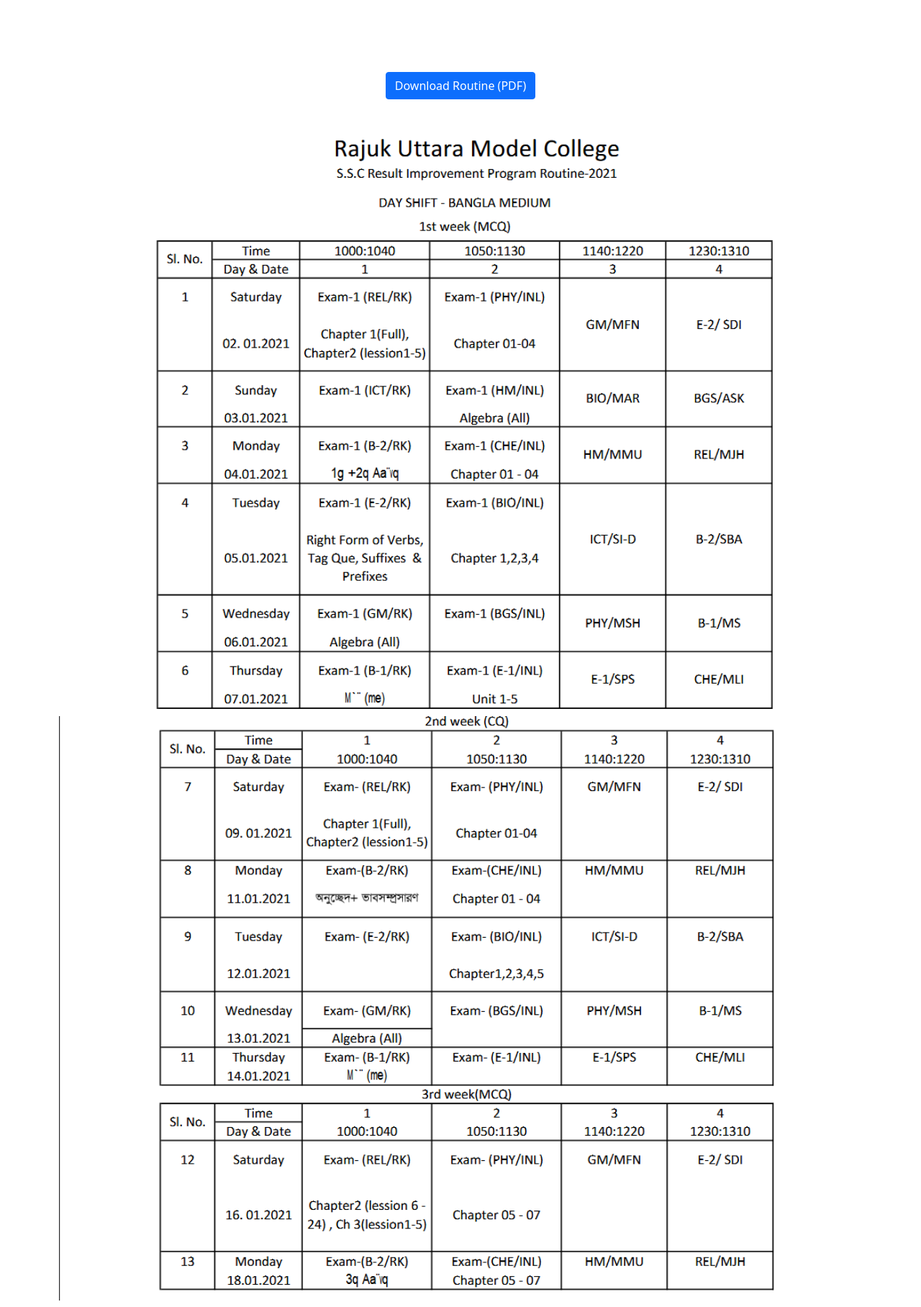
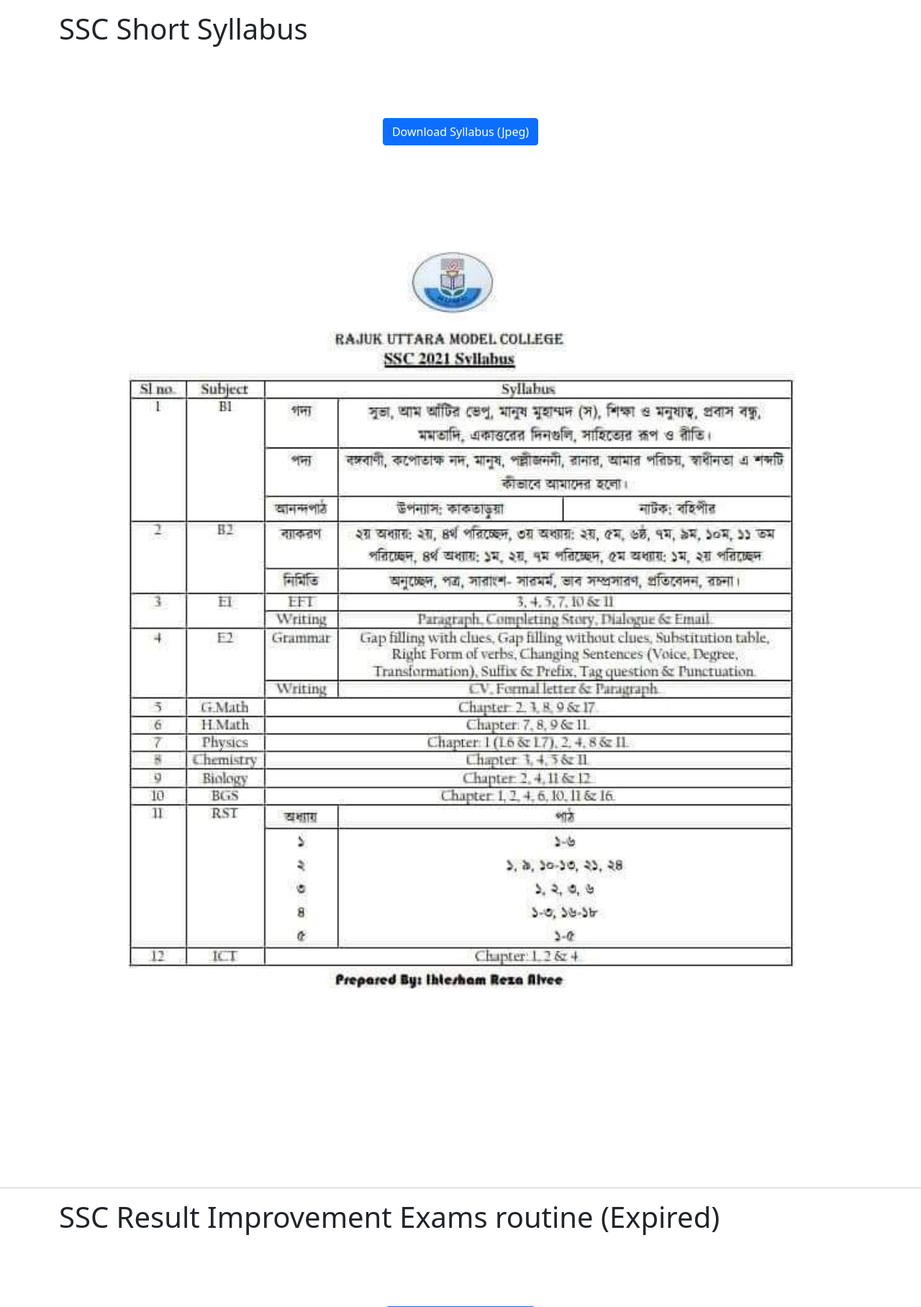
Before and after one commit to mahi736/zoomlink, a PHP site: page /exam.php in a window 1280 px wide. Shown: the part 56-1872 px from the top of the page at 72% size. Run offline with PHP 8.4, Linux system fonts and the light colour scheme.

Commit message:
added short syllabus

```diff
--- a/exam.php
+++ b/exam.php
@@ -35,6 +35,19 @@ session_start(); // statrs the session
     <?php
       include 'partials/_exheader.php';
       ?>
+    <div class="container my-3">
+        <h1>SSC Short Syllabus</h1>
+    </div>
+    <div class="fix">
+        <a href="images/ssc-short.jpg" download class="btn btn-primary">Download Syllabus (Jpeg)</a>
+    </div>
+    <div class="container">
+        <img src="images/ssc-short.jpg" class="img-fluid" alt="Exam Routine Image">
+    </div>
+    <hr>
+    <div class="container">
+        <h1>SSC Result Improvement Exams routine (Expired)</h1>
+    </div>
     <div class="fix">
         <a href="exam.pdf" class="btn btn-primary">Download Routine (PDF)</a>
     </div>
--- a/partials/_header.php
+++ b/partials/_header.php
@@ -23,7 +23,7 @@ echo '<nav class="navbar navbar-expand-lg navbar-dark bg-dark">
                     <a class="nav-link" href="routine.php">Routine</a>
                 </li>
                 <li class="nav-item">
-                    <a class="nav-link" href="exam.php">Exam Section</a>
+                    <a class="nav-link" href="exam.php">Exam Section <span class="badge bg-success">New!</span></a>
                 </li>
                 <li class="nav-item">
                     <a class="nav-link" href="discuss.php">Discuss</a>
```
Also changed, not shown: images/ssc-short.jpg (added), images/ssc-short2.jpg (added).
